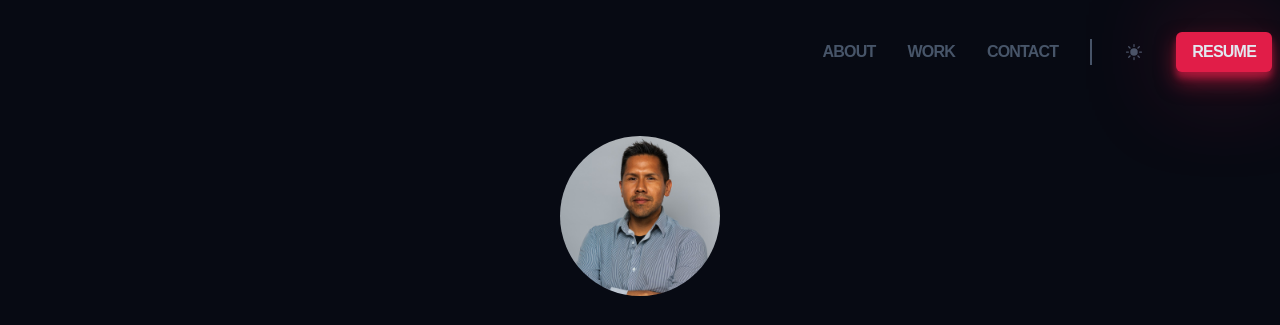
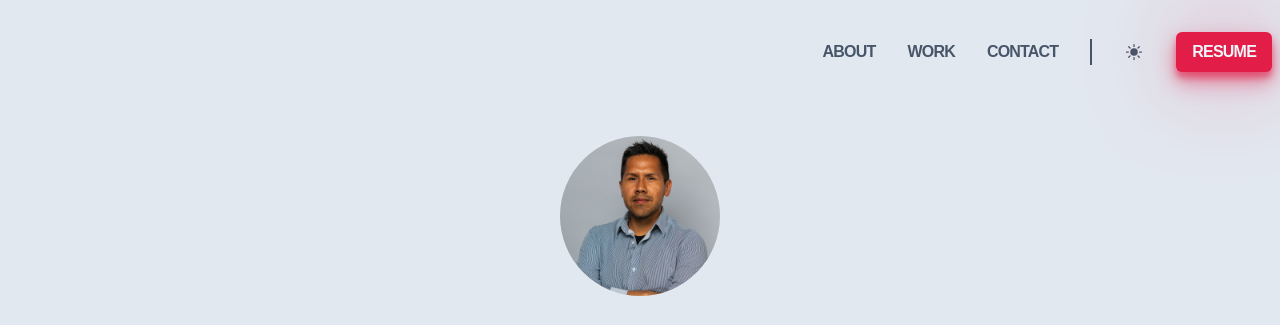
Before and after one commit to jprodsanz/portfolio-project, a website built with Vite: page index.html in a window 1280 px wide. Both pictures are taken after a click on the button 1134 px from the left and 52 px from the top of the page. Shown: the top 325 px of the page. Built offline with nearby package versions, Linux system fonts and the light colour scheme; a web font is replaced by a local one.

Commit message:
light-mode-completed

```diff
--- a/index.html
+++ b/index.html
@@ -25,7 +25,7 @@
           </li>
           <li class="header__line"></li>
           <li>
-            <button class="header__sun">
+            <button id="theme-toggle" class="header__sun">
               <svg
                 aria-hidden="true"
                 xmlns="http://www.w3.org/2000/svg"
@@ -73,7 +73,7 @@
           </li>
           <li class="mobile-nav__link-line"></li>
           <li>
-            <button class="mobile-nav__sun">
+            <button id="theme-toggle" class="mobile-nav__sun">
               <svg
                 aria-hidden="true"
                 xmlns="http://www.w3.org/2000/svg"
--- a/src/main.js
+++ b/src/main.js
@@ -11,5 +11,7 @@ import '../styles/components/mobile-nav.css'
 import '../styles/utils.css'
 
 import mobileNav from './utils/mobile-nav'
+import darkMode from './utils/dark-mode'
 
 mobileNav();
+darkMode();
--- /dev/null
+++ b/src/utils/dark-mode.js
@@ -0,0 +1,22 @@
+const darkMode = () => {
+    const themeToggleBtns = document.querySelectorAll('#theme-toggle');
+    // state variable
+    const theme =localStorage.getItem('theme');
+    // on mount
+    theme && document.body.classList.add(theme);
+    // handlers
+    const handleThemeToggle = () => {
+      document.body.classList.toggle('light-mode')
+            if (document.body.classList.contains('light-mode')) {
+                localStorage.setItem('theme','light-mode');
+            } else {
+                localStorage.removeItem('theme');
+                document.body.removeAttribute('class');
+            }
+    }
+
+    themeToggleBtns.forEach(btn =>
+        btn.addEventListener('click', handleThemeToggle)
+        );
+}
+export default darkMode;
--- a/styles/style.css
+++ b/styles/style.css
@@ -51,6 +51,17 @@
 html {
     scroll-behavior: smooth;
 }
+
+
+.light-mode {
+    --clr-light: #070a13;
+    --clr-dark: #e2e8f0; /* slate200 */
+    --clr-text: #94a3b8; /* slate400 */
+    --clr-slate600: #475569; /* slate600 */
+    --clr-slate800:#1e293b; /* slate800 */
+}
+
+
 
 body {
     font-family: var(--font-primary);
--- a/styles/utils.css
+++ b/styles/utils.css
@@ -17,7 +17,7 @@
     text-decoration: none;
     letter-spacing: -0.05em;
     background-color: var(--clr-rose);
-    color: var(--clr-light);
+    color: #f1f5f9;
     padding: 0.5em 1em;
     border-radius: 6px;
     box-shadow: 0 10px 20px rgba(225, 29, 72, 0.5),
```
